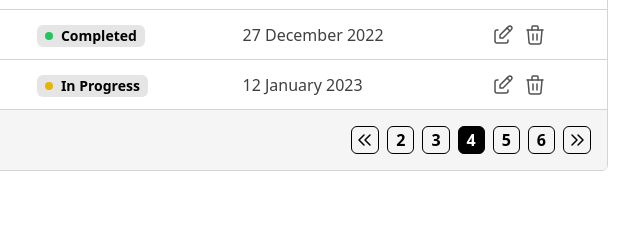
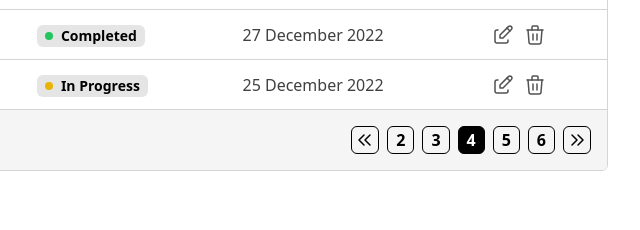
Before and after one commit to mkfizi/tailstart-dashboard-lite, a website: page index.html in a window 1280 px wide. Shown: the part 871-1101 px from the top of the page, 640-1280 px from the left. Drawn offline with Linux system fonts and the light colour scheme.

Commit message:
Revise date

```diff
--- a/index.html
+++ b/index.html
@@ -624,7 +624,7 @@
                                             </span>
                                         </span>
                                     </td>
-                                    <td class="px-4 py-3 text-base text-neutral-700 dark:text-neutral-300">12 January 2023</td>
+                                    <td class="px-4 py-3 text-base text-neutral-700 dark:text-neutral-300">25 December 2022</td>
                                     <td class="px-4 py-3 text-base text-neutral-700 dark:text-neutral-300">
                                         <span class="flex gap-2">
                                             <a href="#" class="group" aria-label="Edit data">
```
